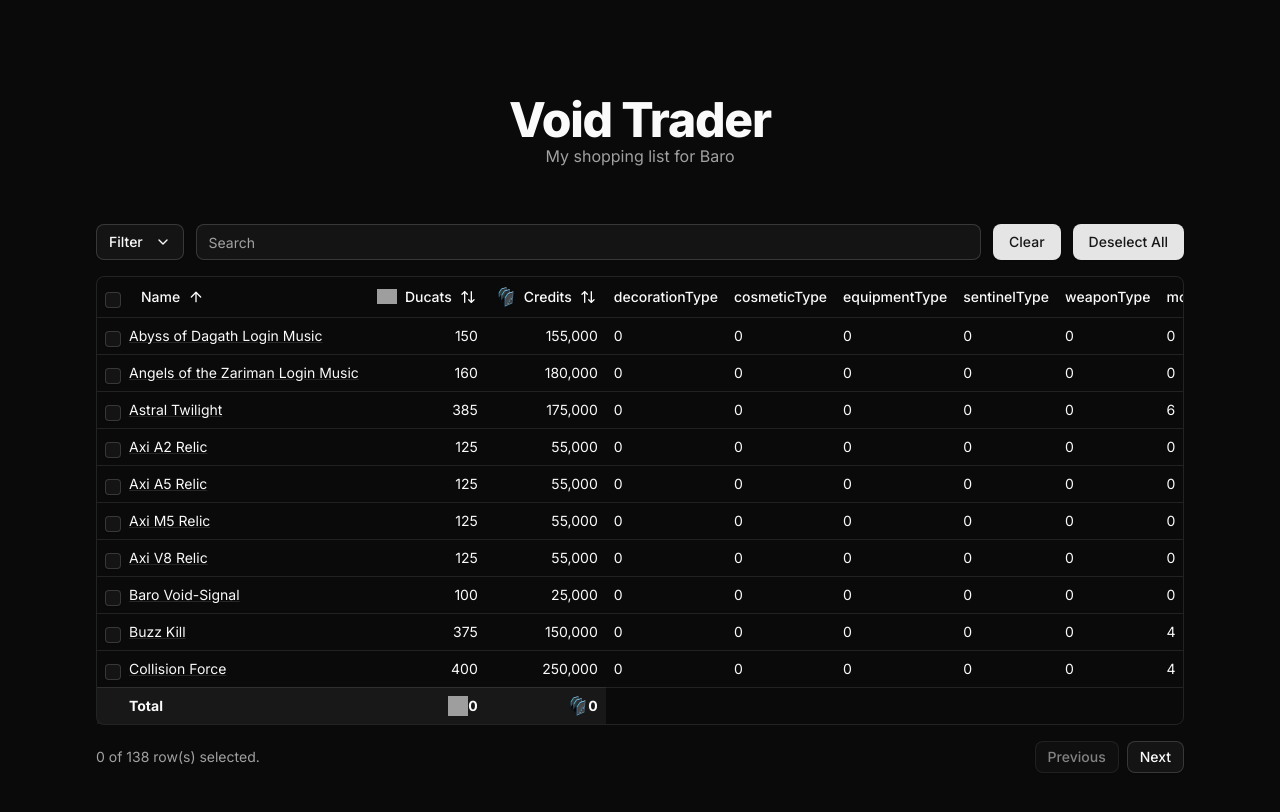
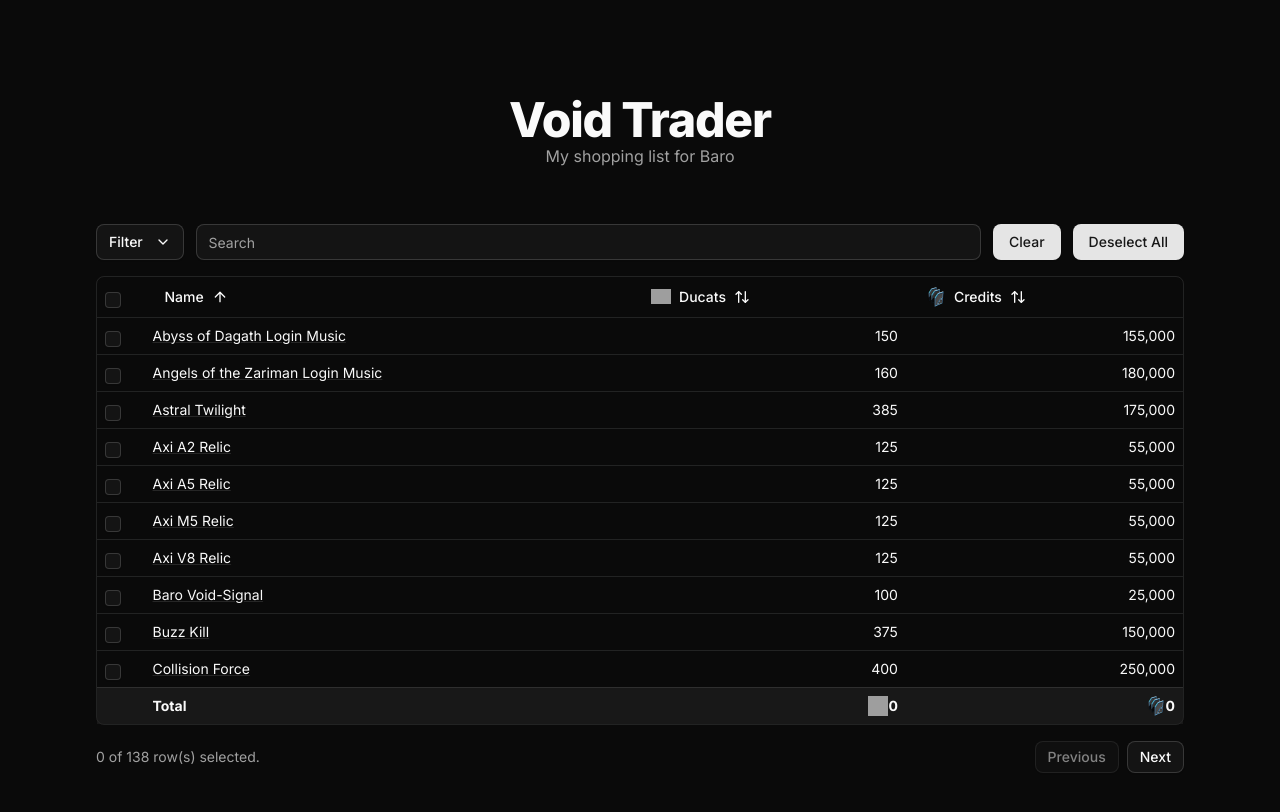
Before and after one commit to DannyDorito/baro-shopping-list, a Next.js app: page / in a window 1280 px wide. Shown: the top 812 px of the page. Built offline with nearby package versions, Linux system fonts and the light colour scheme; grey boxes are pictures that could not be loaded.

Commit message:
Update InventoryTable.tsx

```diff
--- a/components/InventoryTable.tsx
+++ b/components/InventoryTable.tsx
@@ -179,7 +179,7 @@
   },
   {
     accessorKey: "otherType",
-  },
+  }
 ];
 
 export const InventoryTable = () => {
@@ -216,14 +216,14 @@
         name: true,
         ducats: true,
         credits: true,
-        decorationType: true,
-        cosmeticType: true,
-        equipmentType: true,
-        sentinelType: true,
-        weaponType: true,
-        modType: true,
-        modSubType: true,
-        otherType: true,
+        decorationType: false,
+        cosmeticType: false,
+        equipmentType: false,
+        sentinelType: false,
+        weaponType: false,
+        modType: false,
+        modSubType: false,
+        otherType: false,
       },
     },
   });
```
